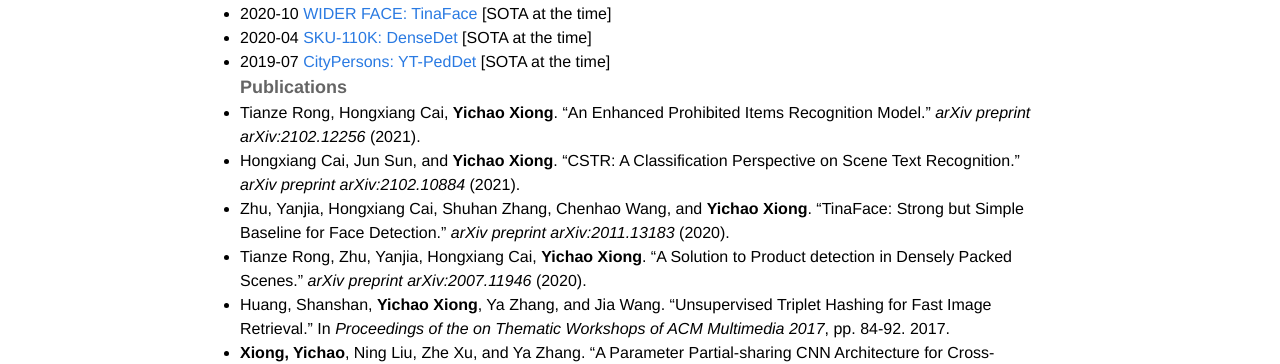
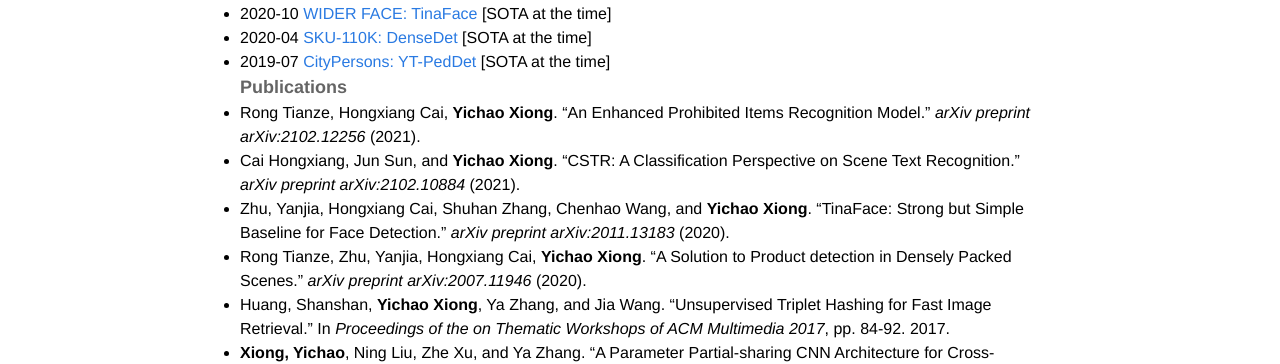
Before and after one commit to mileistone/mileistone.github.io, a Jekyll site: the page built from pages/about.md, in a window 1280 px wide. Shown: the part 360-724 px from the top of the page. Built offline with Jekyll 4.4.1, drawn with Linux system fonts in a browser that asks for light colours.

```diff
--- a/pages/about.md
+++ b/pages/about.md
@@ -35,13 +35,13 @@ includelink: true
 
 ##### Publications
 
-- Tianze Rong, Hongxiang Cai, **Yichao Xiong**. "An Enhanced Prohibited Items Recognition Model." *arXiv preprint arXiv:2102.12256* (2021).
+- Rong Tianze, Hongxiang Cai, **Yichao Xiong**. "An Enhanced Prohibited Items Recognition Model." *arXiv preprint arXiv:2102.12256* (2021).
 
-- Hongxiang Cai, Jun Sun, and **Yichao Xiong**. "CSTR: A Classification Perspective on Scene Text Recognition." *arXiv preprint arXiv:2102.10884* (2021).
+- Cai Hongxiang, Jun Sun, and **Yichao Xiong**. "CSTR: A Classification Perspective on Scene Text Recognition." *arXiv preprint arXiv:2102.10884* (2021).
 
 - Zhu, Yanjia, Hongxiang Cai, Shuhan Zhang, Chenhao Wang, and **Yichao Xiong**. "TinaFace: Strong but Simple Baseline for Face Detection." *arXiv preprint arXiv:2011.13183* (2020).
 
-- Tianze Rong, Zhu, Yanjia, Hongxiang Cai, **Yichao Xiong**. "A Solution to Product detection in Densely Packed Scenes." *arXiv preprint arXiv:2007.11946* (2020).
+- Rong Tianze, Zhu, Yanjia, Hongxiang Cai, **Yichao Xiong**. "A Solution to Product detection in Densely Packed Scenes." *arXiv preprint arXiv:2007.11946* (2020).
 
 - Huang, Shanshan, **Yichao Xiong**, Ya Zhang, and Jia Wang. "Unsupervised Triplet Hashing for Fast Image Retrieval." In *Proceedings of the on Thematic Workshops of ACM Multimedia 2017*, pp. 84-92. 2017.
 
```
